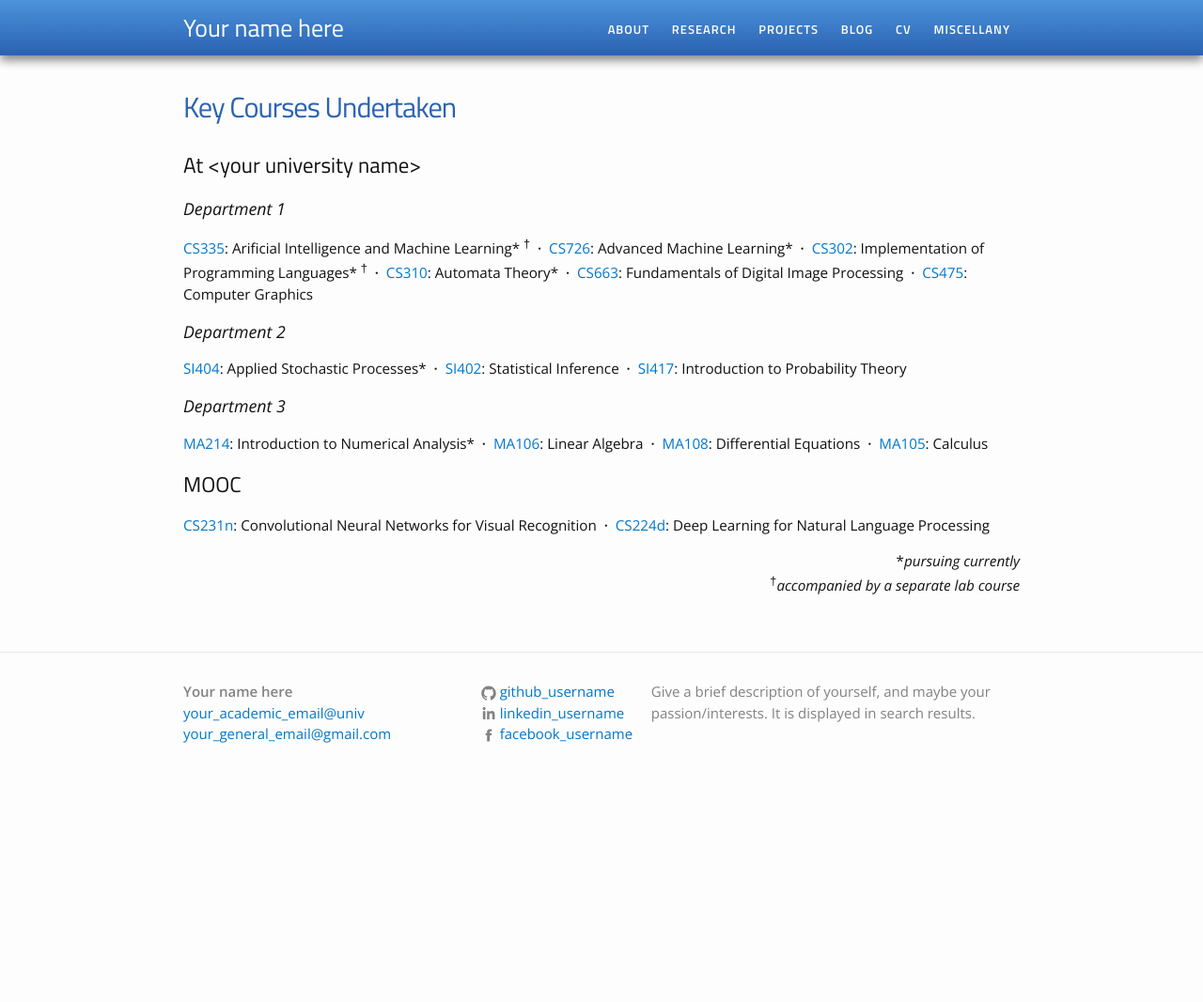
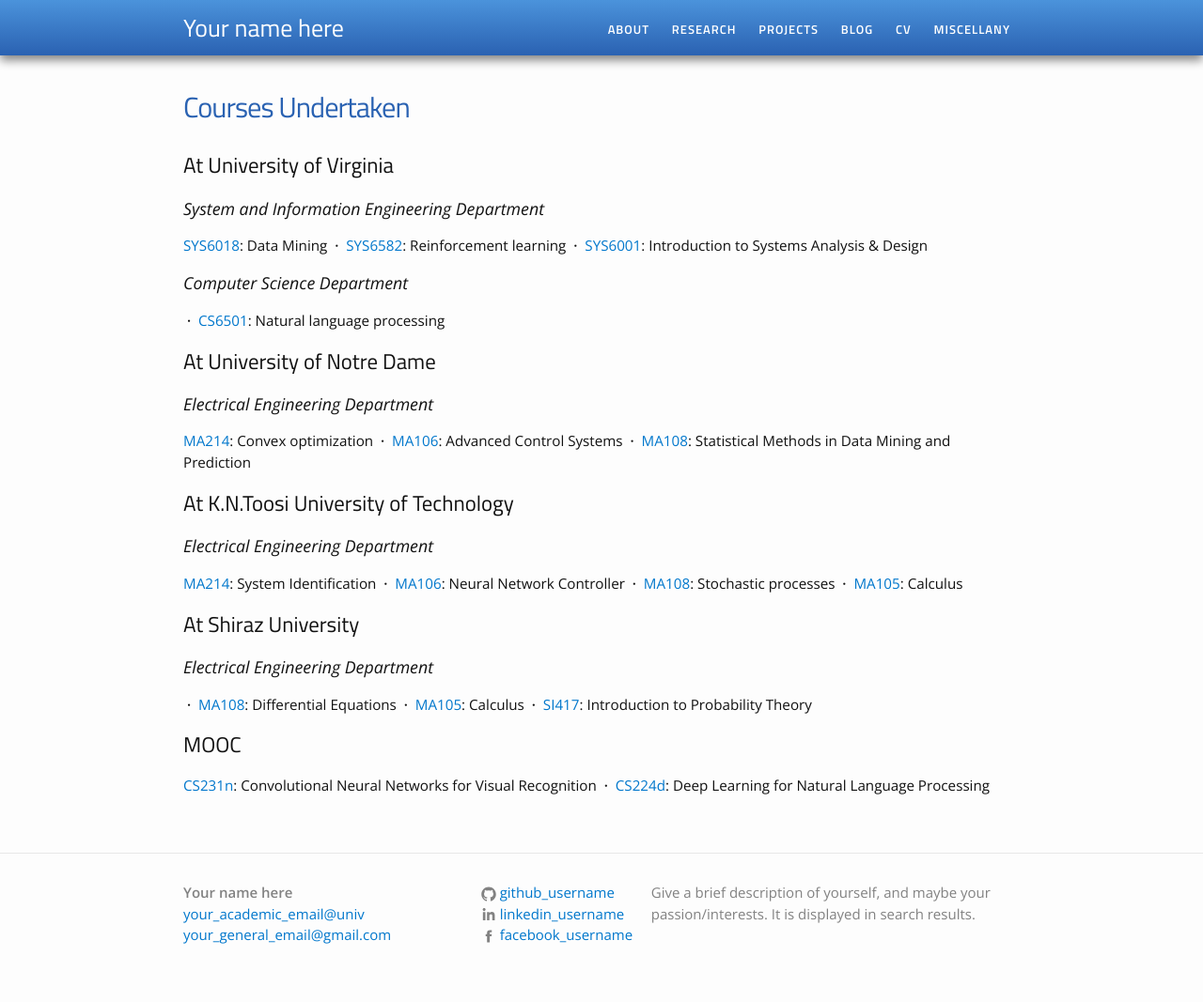
Before and after one commit to moeenm/moeenm.github.io, a Jekyll site: the page built from academic-portfolio-master/miscellany/courses.md, in a window 1280 px wide. Shown: the whole page at 94% size. Built offline with Jekyll 4.4.1, drawn with Linux system fonts in a browser that asks for light colours; before the commit the page ends 900 px from its top, so only the background shows below that.

Commit message:
Update courses.md

```diff
--- a/academic-portfolio-master/miscellany/courses.md
+++ b/academic-portfolio-master/miscellany/courses.md
@@ -1,36 +1,41 @@
 ---
 layout: page
-title: Key Courses Undertaken
+title: Courses Undertaken
 permalink: /miscellany/courses/
 ---
 
-<h2>At &lt;your university name&gt;</h2>
+<h2>At University of Virginia </h2>
 
-<h3>Department 1</h3>
+<h3> System and Information Engineering Department</h3>
 
-<a href="">CS335</a>: Arificial Intelligence and Machine Learning* <sup>&dagger;</sup>
-<b>&nbsp;&middot;&nbsp;</b> <a href="">CS726</a>: Advanced Machine Learning*
-<b>&nbsp;&middot;&nbsp;</b> <a href="">CS302</a>: Implementation of Programming Languages* <sup>&dagger;</sup>
-<b>&nbsp;&middot;&nbsp;</b> <a href="">CS310</a>: Automata Theory*
-<b>&nbsp;&middot;&nbsp;</b> <a href="">CS663</a>: Fundamentals of Digital Image Processing
-<b>&nbsp;&middot;&nbsp;</b> <a href="">CS475</a>: Computer Graphics
+<a href="">SYS6018</a>: Data Mining
+<b>&nbsp;&middot;&nbsp;</b> <a href="">SYS6582</a>: Reinforcement learning
+<b>&nbsp;&middot;&nbsp;</b> <a href="">SYS6001</a>: Introduction to Systems Analysis & Design
 
-<h3>Department 2</h3>
-<a href="">SI404</a>: Applied Stochastic Processes*
-<b>&nbsp;&middot;&nbsp;</b> <a href="">SI402</a>: Statistical Inference
-<b>&nbsp;&middot;&nbsp;</b> <a href="">SI417</a>: Introduction to Probability Theory
 
-<h3>Department 3</h3>
-<a href="">MA214</a>: Introduction to Numerical Analysis*
-<b>&nbsp;&middot;&nbsp;</b> <a href="">MA106</a>: Linear Algebra
+<h3>Computer Science Department  </h3>
+<b>&nbsp;&middot;&nbsp;</b> <a href="">CS6501</a>: Natural language processing
+
+<h2>At University of Notre Dame </h2>
+<h3>Electrical Engineering Department </h3>
+<a href="">MA214</a>: Convex optimization
+<b>&nbsp;&middot;&nbsp;</b> <a href="">MA106</a>: Advanced Control Systems
+<b>&nbsp;&middot;&nbsp;</b> <a href="">MA108</a>: Statistical Methods in Data Mining and Prediction
+
+
+<h2>At K.N.Toosi University of Technology </h2>
+<h3>Electrical Engineering Department </h3>
+<a href="">MA214</a>: System Identification
+<b>&nbsp;&middot;&nbsp;</b> <a href="">MA106</a>: Neural Network Controller
+<b>&nbsp;&middot;&nbsp;</b> <a href="">MA108</a>: Stochastic processes
+<b>&nbsp;&middot;&nbsp;</b> <a href="">MA105</a>: Calculus
+
+<h2>At Shiraz University </h2>
+<h3>Electrical Engineering Department </h3>
 <b>&nbsp;&middot;&nbsp;</b> <a href="">MA108</a>: Differential Equations
 <b>&nbsp;&middot;&nbsp;</b> <a href="">MA105</a>: Calculus
-
+<b>&nbsp;&middot;&nbsp;</b> <a href="">SI417</a>: Introduction to Probability Theory
 
 <h2>MOOC</h2>
 <a href="http://cs231n.stanford.edu/">CS231n</a>: Convolutional Neural Networks for Visual Recognition
 <b>&nbsp;&middot;&nbsp;</b> <a href="http://cs224d.stanford.edu/">CS224d</a>: Deep Learning for Natural Language Processing
-
-<div align= "right">
-	*<i>pursuing currently</i><br><sup>&dagger;</sup><i>accompanied by a separate lab course</i>
-</div>
```
